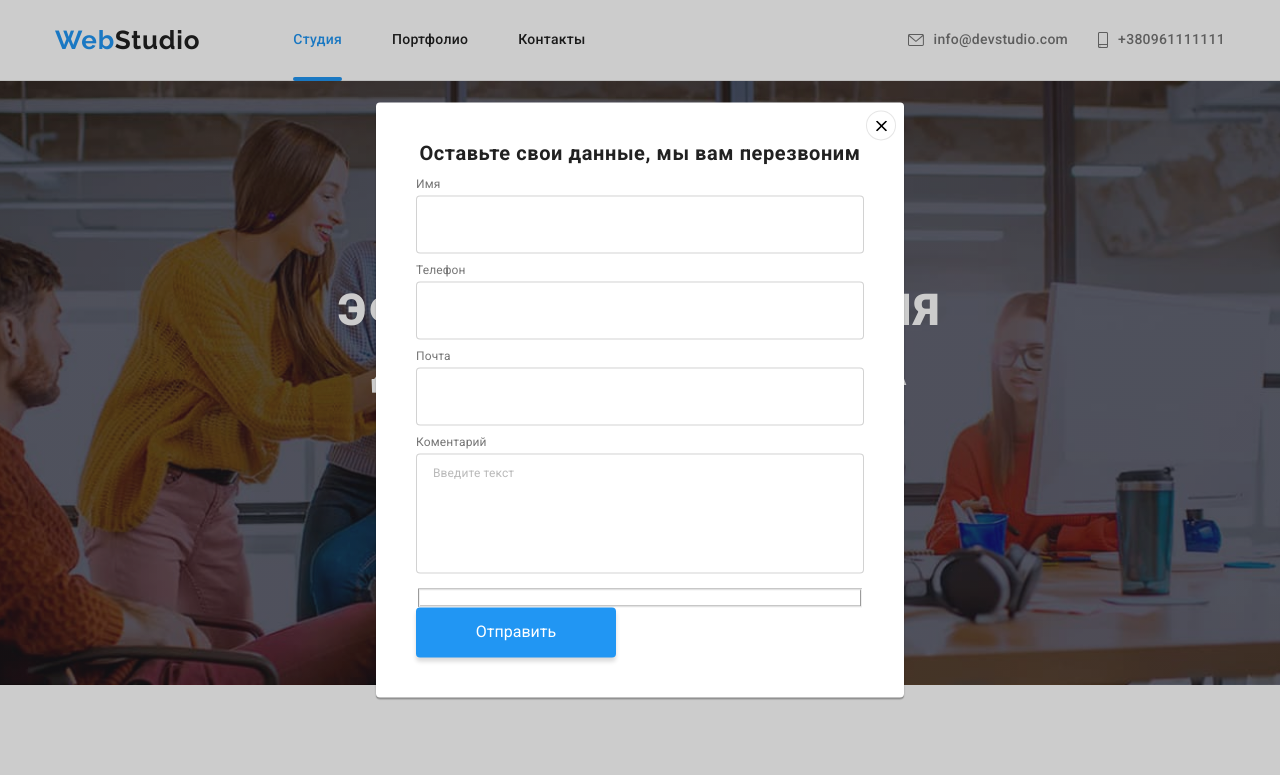
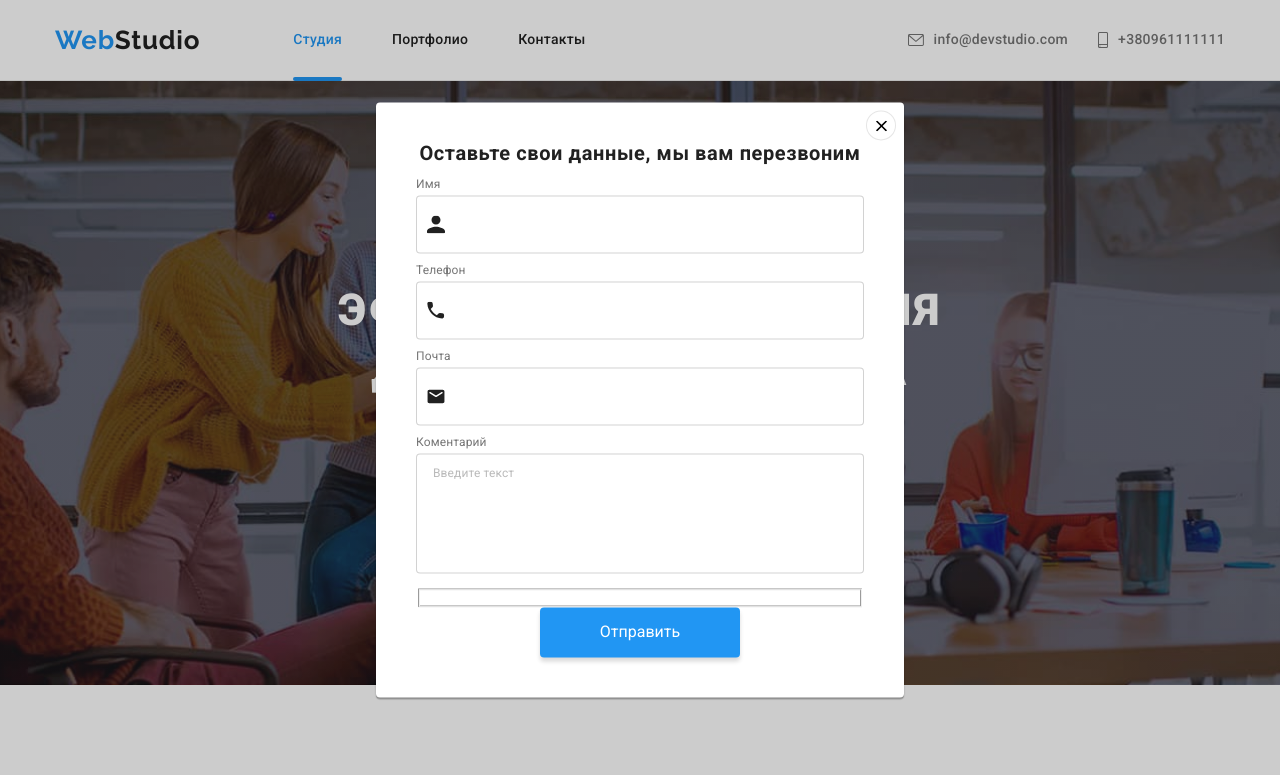
Before and after one commit to antonina94/goit-markup-hw-06, a plain HTML site: page index.html in a window 1280 px wide. Shown: the top 775 px of the page. Drawn offline with nearby package versions, Linux system fonts and the light colour scheme.

Commit message:
делает позиционирование иконок в форме

```diff
--- a/css/styles.css
+++ b/css/styles.css
@@ -839,7 +839,9 @@ body {
   border: 1px solid rgba(255, 255, 255, 0.3);
   drop-shadow: 0px 4px 4px rgba(0, 0, 0, 0.15);
   border-radius: 4px;
+  /* outline: none; */
 }
+
 .subscription-submit {
   background: var(--accent-color);
   color: #ffffff;
@@ -883,14 +885,18 @@ body {
 }
 .form-field {
   margin-bottom: 10px;
+  position: relative;
 }
 .form-input {
   width: 100%;
   height: 58px;
   border: 1px solid #21212133;
+  display: block;
   border-radius: 4px;
-  padding-left: 12px;
   padding-top: 11px;
+  padding-bottom: 11px;
+  padding-left: 42px;
+  padding-right: 12px;
 }
 
 .form-label {
@@ -926,6 +932,7 @@ body {
 }
 
 .form-button {
+  font-size: inherit;
   width: 200px;
   height: 50px;
   padding: 10px 55px;
@@ -934,4 +941,25 @@ body {
   box-shadow: 0px 4px 4px rgba(0, 0, 0, 0.15);
   border-radius: 4px;
   border: none;
+  cursor: pointer;
+  display: block;
+  margin-right: auto;
+  margin-left: auto;
+  transition-property: background-color, color;
+  transition-duration: var(--transition-duration);
+  transition-timing-function: var(--transition-timing-function);
 }
+
+.form-button:hover,
+.form-button:focus {
+  background-color: #188ce8;
+  color: #ffffff;
+}
+
+.form-icon-name {
+  position: absolute;
+  display: block;
+  top: 50%;
+  left: 11px;
+  fill: #212121;
+}
--- a/index.html
+++ b/index.html
@@ -611,7 +611,11 @@
               id="user-name"
               class="form-input"
               required
+              placeholder=""
             />
+            <svg class="form-icon-name" width="18" height="18">
+              <use href="./images/icons.svg#icon-person"></use>
+            </svg>
           </div>
           <div class="form-field">
             <label for="user-tel" class="form-label">Телефон</label>
@@ -622,6 +626,9 @@
               class="form-input"
               required
             />
+            <svg class="form-icon-name" width="18" height="18">
+              <use href="./images/icons.svg#icon-call"></use>
+            </svg>
           </div>
           <div class="form-field">
             <label for="user-email" class="form-label">Почта</label>
@@ -632,6 +639,9 @@
               class="form-input"
               required
             />
+            <svg class="form-icon-name" width="18" height="18">
+              <use href="./images/icons.svg#icon-email"></use>
+            </svg>
           </div>
           <div class="form-field">
             <label for="user-text" class="form-label">Коментарий</label>
```
